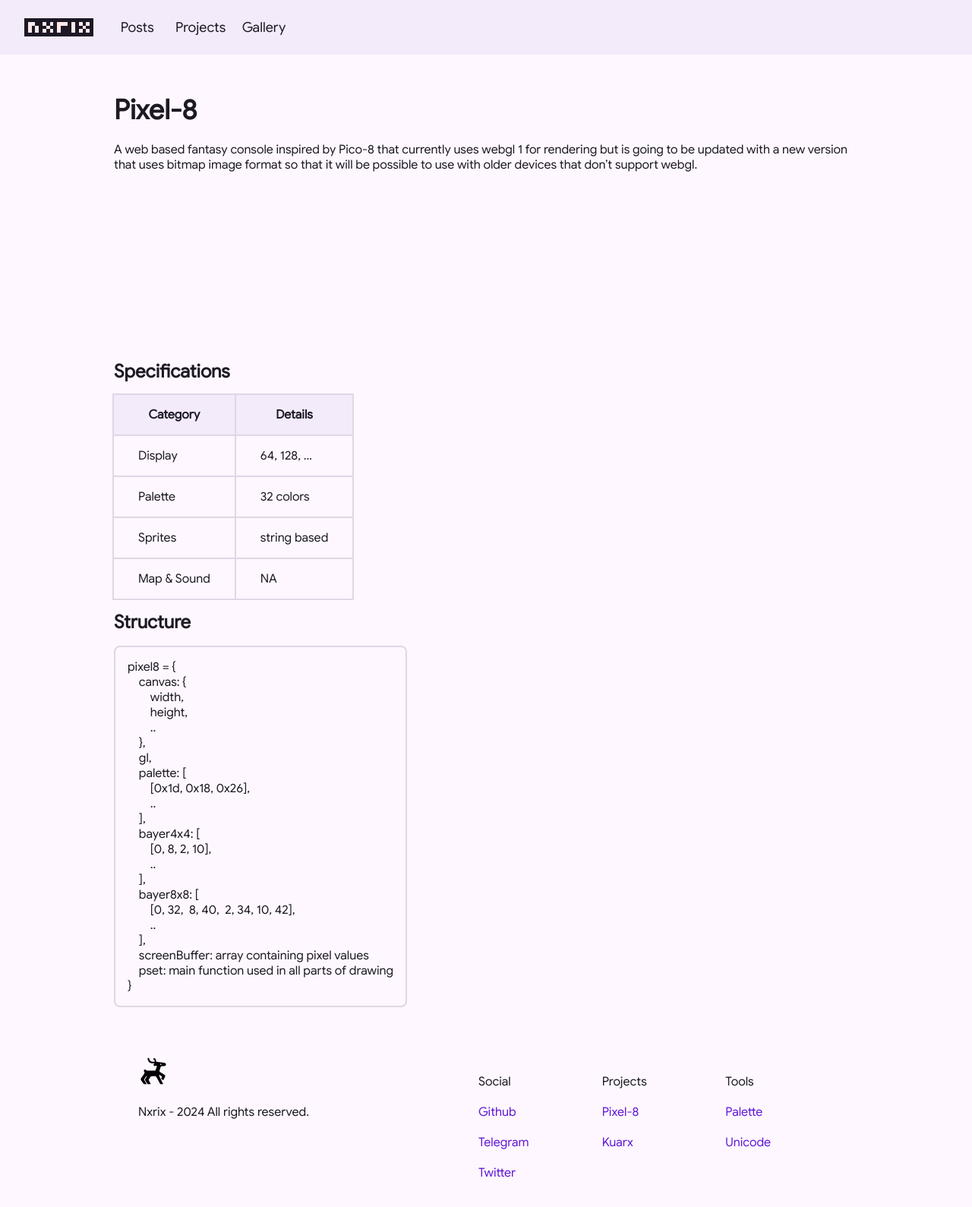
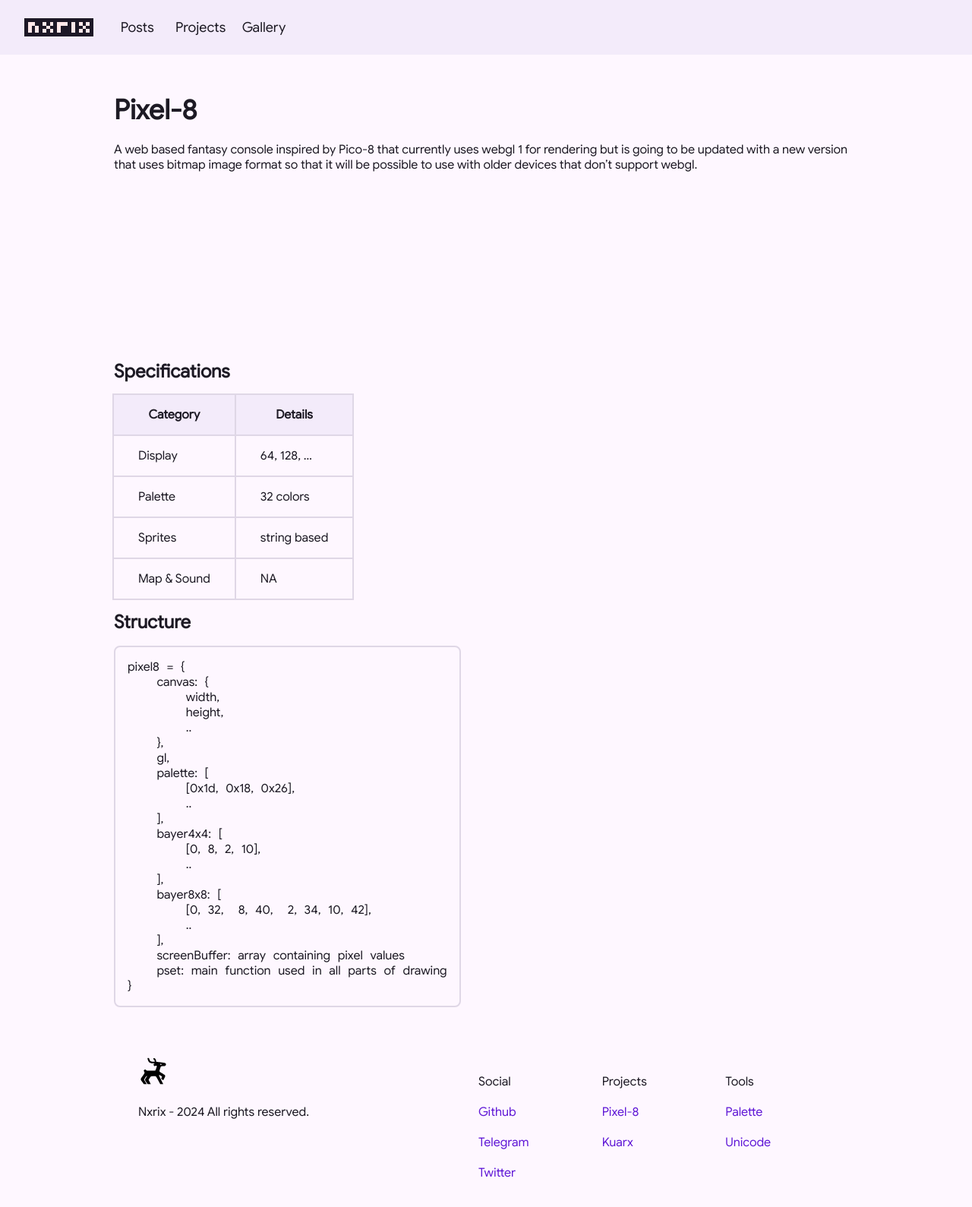
Before and after one commit to Nxrix/nxrix.github.io, a Jekyll site: the page built from _projects/pixel-8.md, in a window 1280 px wide. Shown: the top 1589 px of the page at 76% size. Built offline with Jekyll 4.4.1, drawn with Linux system fonts in a browser that asks for light colours.

Commit message:
Update style.css

```diff
--- a/assets/css/style.css
+++ b/assets/css/style.css
@@ -451,7 +451,6 @@
 .body .content .cart_set .cart .content .description {
   font-size: 14px;
 }
-
 .body .content .cart_set .cart img {
   width: 100%;
 }
@@ -460,12 +459,11 @@
   width: 100%;
   max-width: 300px;
 }
-
 .body .content .canvas.center {
   margin: 0 max(calc(50% - 150px),0px);
 }
+
 .body .content .highlighter-rouge {
-  font-family: "mono";
   width: fit-content;
   max-width: 100%;
   border: 2px solid var(--md-sys-color-surface-dim);
@@ -474,6 +472,9 @@
 }
 .body .content .highlighter-rouge div {
   padding: 16px;
+}
+.body .content code {
+  font-family: "mono";
 }
 
 .footer {
```
